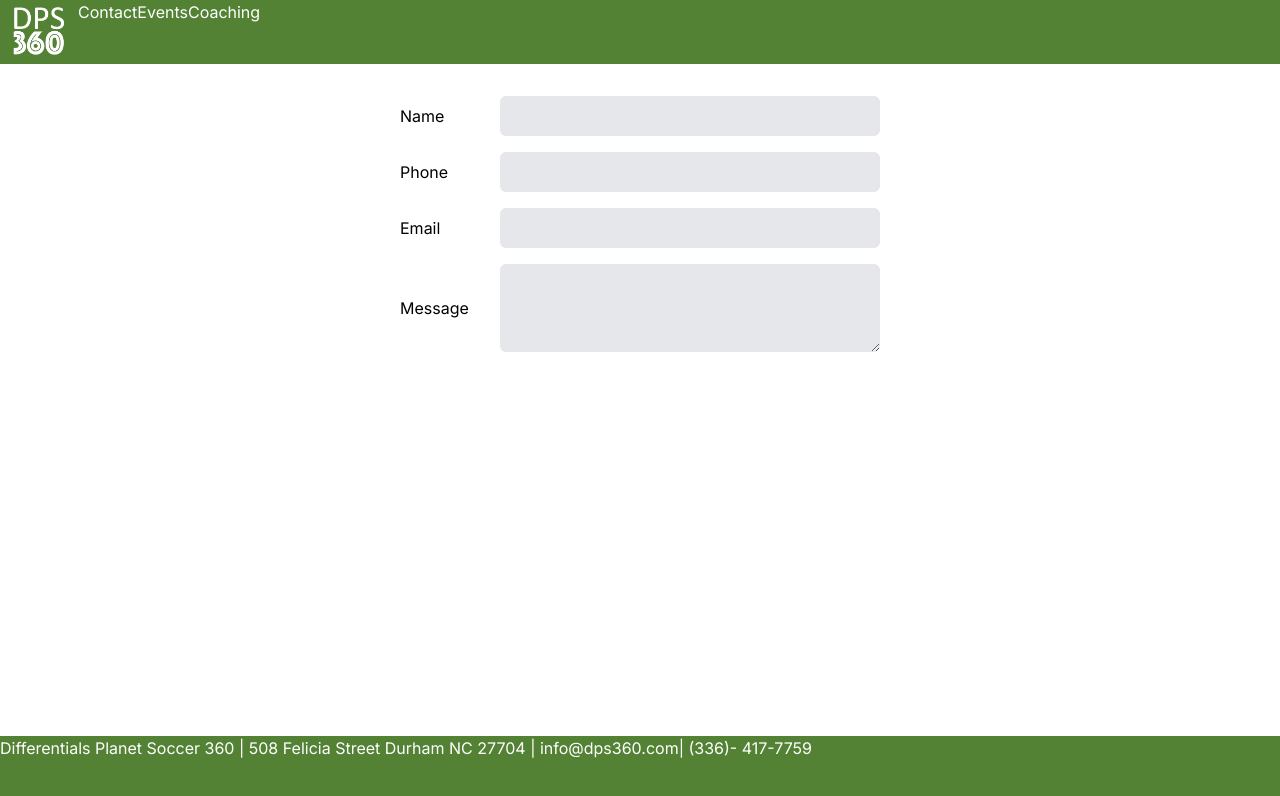
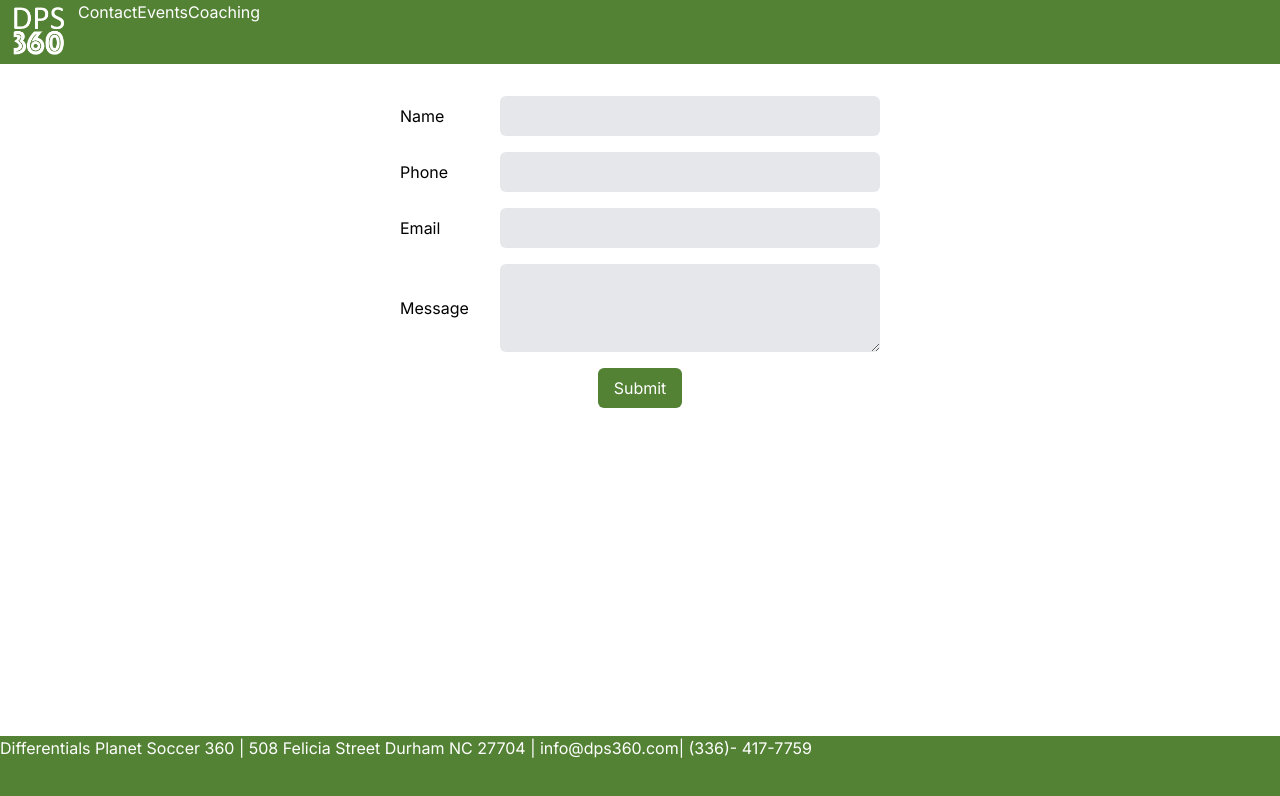
Before and after one commit to wzsamuels/dps360, a Next.js app: page /contact in a window 1280 px wide. Shown: the top 796 px of the page. Built offline with nearby package versions, Linux system fonts and the light colour scheme.

Commit message:
Refactor contact form into separate component

```diff
--- a/app/contact/page.tsx
+++ b/app/contact/page.tsx
@@ -1,50 +1,13 @@
-'use client'
 
+import ContactForm from "@/components/ContactForm"
 import { useForm, SubmitHandler } from "react-hook-form"
 
-type Inputs = {
-  name: string
-  phone: string
-  email: string
-  message: string
-}
-
 const ContactPage = () => {
-  const {register, handleSubmit } = useForm<Inputs>();
-
-  const onSubmit: SubmitHandler<Inputs> = (data) => {
-
-  }
 
   return (
     <div className="w-full flex justify-center">
       <div className="p-4 max-w-lg w-full">
-        <form onSubmit={handleSubmit(onSubmit)}>
-          <div className="flex items-center my-4 flex-wrap">
-            <label className="basis-32 max-w-[100px] flex-1">
-              Name
-            </label>
-            <input className="w-full p-2 flex-1 basis-64 bg-gray-200 rounded-md" {...register("name")}/>
-          </div>
-          <div className="flex items-center my-4 flex-wrap">
-            <label className="basis-32 max-w-[100px] flex-1">
-              Phone
-            </label>
-            <input className="w-full p-2 flex-1 basis-64 bg-gray-200 rounded-md" {...register("phone")}/>
-          </div>
-          <div className="flex items-center my-4 flex-wrap">
-            <label className="basis-32 max-w-[100px] flex-1">
-              Email
-            </label>
-            <input className="w-full p-2 flex-1 basis-64 bg-gray-200 rounded-md" {...register("email")}/>
-          </div>
-          <div className="flex items-center my-4 flex-wrap">
-            <label className="basis-32 max-w-[100px] flex-1">
-              Message
-            </label>
-            <textarea className="w-full flex-1 basis-64 p-2 bg-gray-200 rounded-md" rows={3} {...register("message")}/>
-          </div>
-        </form>
+        <ContactForm/>
       </div>
     </div>
   )
--- /dev/null
+++ b/components/ContactForm.tsx
@@ -0,0 +1,75 @@
+'use client'
+
+import { useState } from "react"
+import { useForm, SubmitHandler } from "react-hook-form"
+
+type Inputs = {
+  name: string
+  phone: string
+  email: string
+  message: string
+}
+
+const ContactForm = () => {
+  const {register, handleSubmit } = useForm<Inputs>();
+  const [message, setMessage] = useState("");
+
+  const onSubmit: SubmitHandler<Inputs> = async (data) => {
+    setMessage("Submitting your feedback...")
+    console.log(data);
+    let body = JSON.stringify(data)
+    //emailForm("Test Subject", data)
+    const requestOptions = {
+      method: "POST",
+      body
+    };
+
+    const response = await fetch('/api/email', requestOptions)
+    const responseData = await response.json();
+    console.log(responseData.$metadata);
+
+    if(responseData.$metadata.httpStatusCode === 200) {
+      setMessage("Your message has been successfully sent! We'll respond shortly to any questions or concerns.");
+    } else {
+      setMessage("There was a server error sending your message. Please call us at the number above.");
+    }
+  }
+
+  if(message) {
+    return <div className="text-center text-2xl">{message}</div>
+  }
+
+  return (
+    <form onSubmit={handleSubmit(onSubmit)}>
+      <div className="flex items-center my-4 flex-wrap">
+        <label className="basis-32 max-w-[100px] flex-1">
+          Name
+        </label>
+        <input className="w-full p-2 flex-1 basis-64 bg-gray-200 rounded-md" {...register("name")}/>
+      </div>
+      <div className="flex items-center my-4 flex-wrap">
+        <label className="basis-32 max-w-[100px] flex-1">
+          Phone
+        </label>
+        <input className="w-full p-2 flex-1 basis-64 bg-gray-200 rounded-md" {...register("phone")}/>
+      </div>
+      <div className="flex items-center my-4 flex-wrap">
+        <label className="basis-32 max-w-[100px] flex-1">
+          Email
+        </label>
+        <input className="w-full p-2 flex-1 basis-64 bg-gray-200 rounded-md" {...register("email")}/>
+      </div>
+      <div className="flex items-center my-4 flex-wrap">
+        <label className="basis-32 max-w-[100px] flex-1">
+          Message
+        </label>
+        <textarea className="w-full flex-1 basis-64 p-2 bg-gray-200 rounded-md" rows={3} {...register("message")}/>
+      </div>
+      <div className="flex justify-center">
+        <button className="px-4 py-2 bg-themeGreen text-white rounded-md" type="submit">Submit</button>
+      </div>
+    </form>
+  )
+}
+
+export default ContactForm;
```
